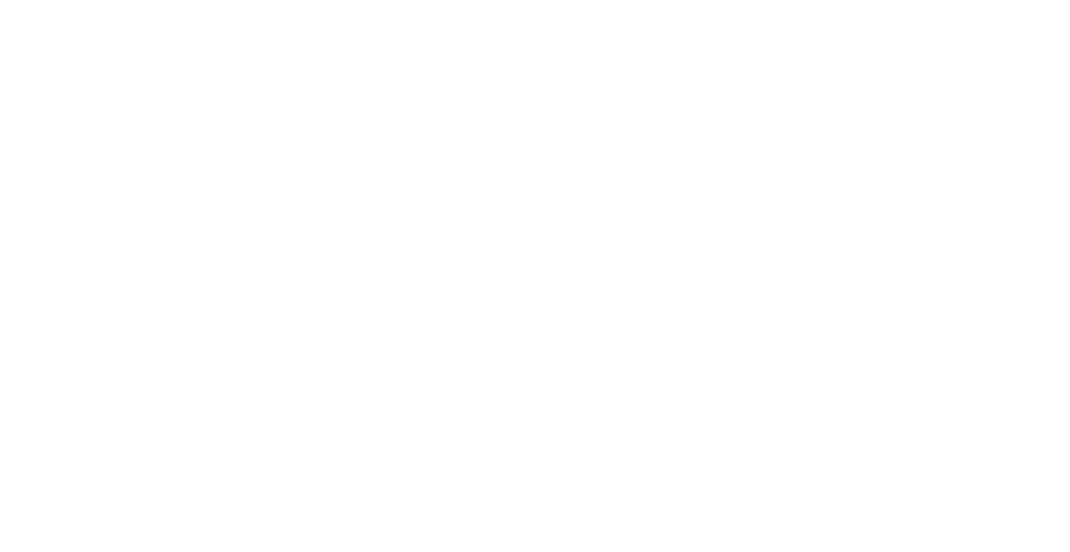
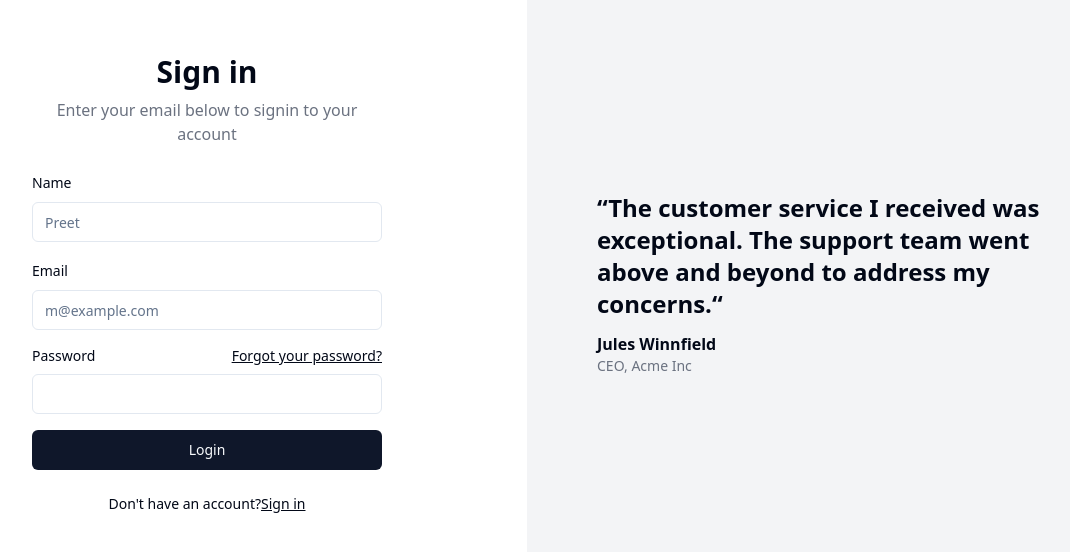
Before and after one commit to preet-yd/Blogging-Website, a React (Vite) app in the folder frontend/: page / in a window 1280 px wide. Before the commit this address had no page. Shown: the part 166-718 px from the top of the page, without its empty margins (113-1183 px from the left). Built offline with nearby package versions, Linux system fonts and the light colour scheme.

Commit message:
updated /route

```diff
--- a/frontend/src/App.tsx
+++ b/frontend/src/App.tsx
@@ -12,10 +12,10 @@
     <>
       <BrowserRouter>
         <Routes>
+          <Route path="/" element={<Signin />} />
           <Route path="/signup" element={<Signup />} />
           <Route path="/blog/:id" element={<Blog />} />
           {/* <Route path="/signin" element={<SigninLeft />} /> */}
-          <Route path="/signin" element={<Signin />} />
           <Route path="/home" element={<Home/>} />
           <Route path="/publish" element={<Publish/>} />
         </Routes>
```
